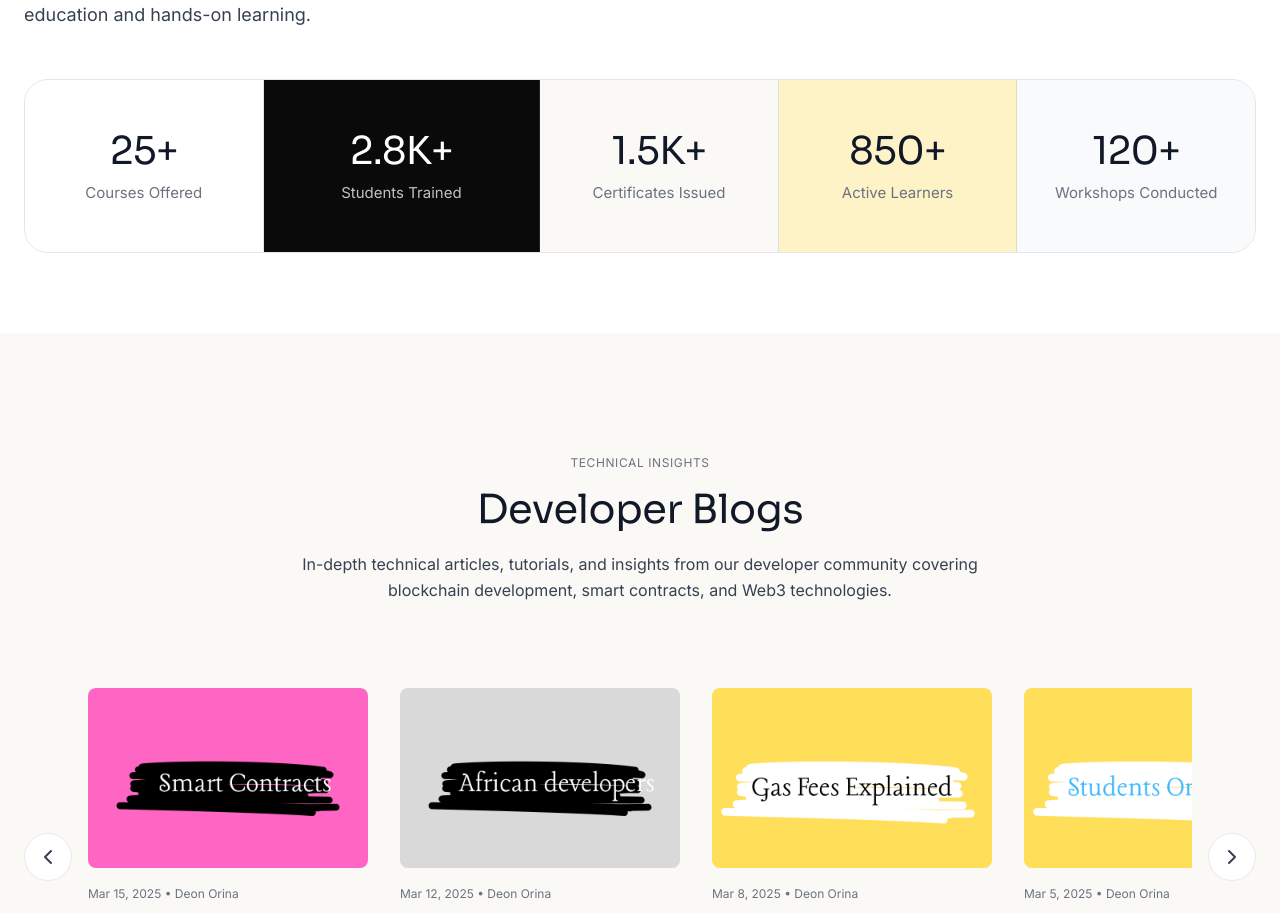
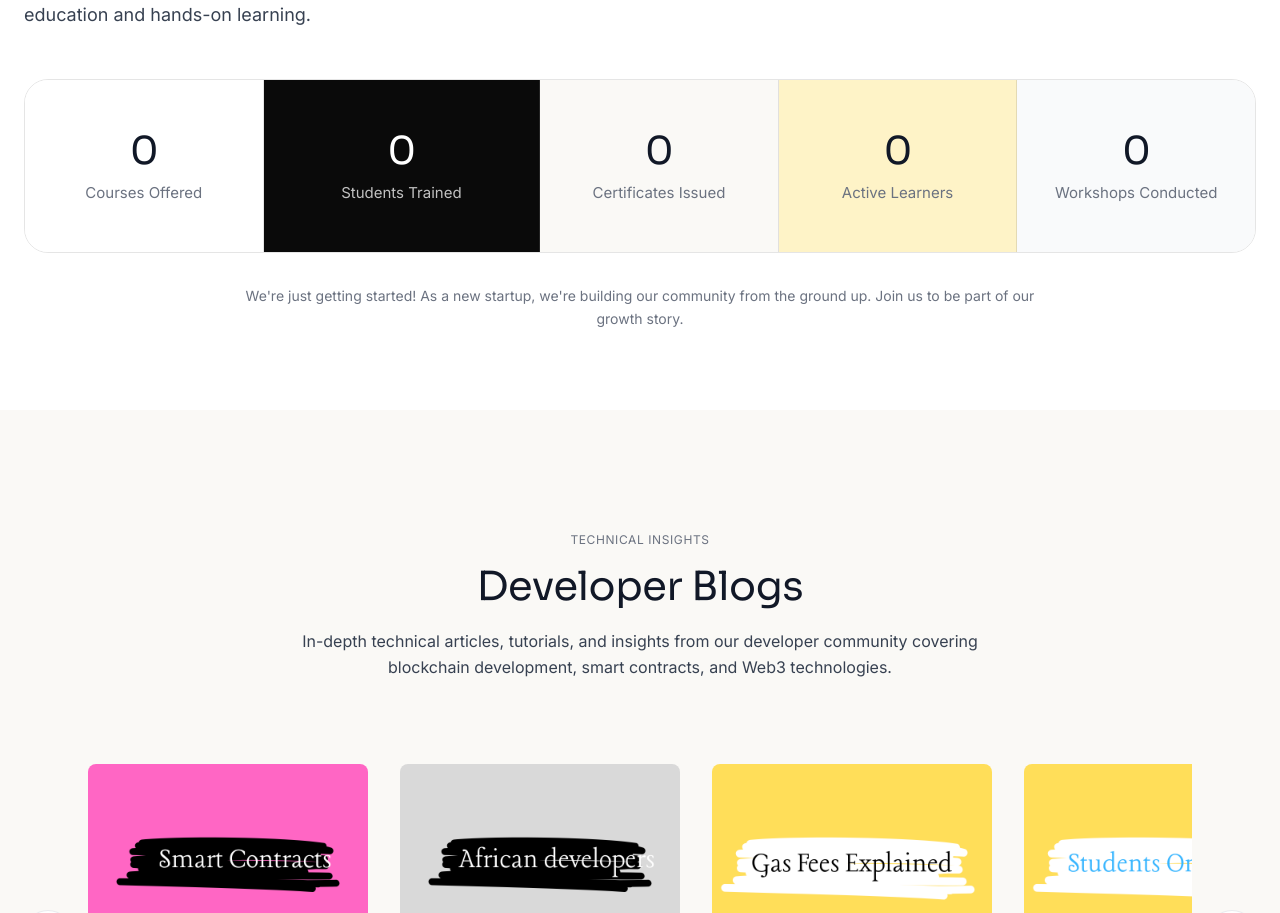
Before and after one commit to Deon62/cneo, a React (Vite) app: page /academy in a window 1280 px wide. Shown: the part 2480-3393 px from the top of the page. Built offline with nearby package versions, Linux system fonts and the light colour scheme.

Commit message:
added dynamic and real data

```diff
--- a/src/Academy.css
+++ b/src/Academy.css
@@ -916,6 +916,20 @@
   color: rgba(255, 255, 255, 0.75);
 }
 
+.stats-note {
+  font-family: 'Inter', sans-serif;
+  font-size: 0.875rem;
+  font-weight: 400;
+  color: #6B7280;
+  text-align: center;
+  margin-top: 32px;
+  max-width: 800px;
+  margin-left: auto;
+  margin-right: auto;
+  line-height: 1.6;
+  font-style: italic;
+}
+
 /* Responsive for Academy Stats Section */
 @media (max-width: 1024px) {
   .academy-stat-section {
--- a/src/App.jsx
+++ b/src/App.jsx
@@ -203,22 +203,23 @@ function App() {
         </div>
         <div className="snapshot-stats-card">
           <div className="snapshot-stat-section snapshot-stat-section-white">
-            <div className="stat-number">Growing community</div>
+            <div className="stat-number">0</div>
             <div className="stat-description">Active members building together</div>
           </div>
           <div className="snapshot-stat-section snapshot-stat-section-white">
-            <div className="stat-number">25+</div>
+            <div className="stat-number">0</div>
             <div className="stat-description">Events run</div>
           </div>
           <div className="snapshot-stat-section snapshot-stat-section-dark">
-            <div className="stat-number">15+</div>
+            <div className="stat-number">0</div>
             <div className="stat-description">Universities & partners involved</div>
           </div>
           <div className="snapshot-stat-section snapshot-stat-section-light">
-            <div className="stat-number">50+</div>
+            <div className="stat-number">0</div>
             <div className="stat-description">Projects built</div>
           </div>
         </div>
+        <p className="stats-note">We're just getting started! As a new startup, we're building our community from the ground up. Join us to be part of our growth story.</p>
       </section>
 
       {/* Courses Section */}
--- a/src/Community.css
+++ b/src/Community.css
@@ -1224,6 +1224,20 @@
   color: rgba(255, 255, 255, 0.75);
 }
 
+.stats-note {
+  font-family: 'Inter', sans-serif;
+  font-size: 0.875rem;
+  font-weight: 400;
+  color: #6B7280;
+  text-align: center;
+  margin-top: 32px;
+  max-width: 800px;
+  margin-left: auto;
+  margin-right: auto;
+  line-height: 1.6;
+  font-style: italic;
+}
+
 /* Responsive for Chapters Section */
 @media (max-width: 1024px) {
   .chapters-content {
--- a/src/Home.css
+++ b/src/Home.css
@@ -743,6 +743,20 @@
 .snapshot-stat-section-dark .stat-description {
   color: rgba(255, 255, 255, 0.75);
 }
+
+.stats-note {
+  font-family: 'Inter', sans-serif;
+  font-size: 0.875rem;
+  font-weight: 400;
+  color: #6B7280;
+  text-align: center;
+  margin-top: 32px;
+  max-width: 800px;
+  margin-left: auto;
+  margin-right: auto;
+  line-height: 1.6;
+  font-style: italic;
+}
 /* Courses Section */
 .courses-section {
   background: linear-gradient(135deg, #EFF6FF 0%, #F0F4FF 50%, #F5F7FA 100%);
--- a/src/pages/Academy.jsx
+++ b/src/pages/Academy.jsx
@@ -201,26 +201,27 @@ function Academy() {
           </div>
           <div className="academy-stats-card">
             <div className="academy-stat-section academy-stat-section-white">
-              <div className="academy-stat-number">25+</div>
+              <div className="academy-stat-number">0</div>
               <div className="academy-stat-label">Courses Offered</div>
             </div>
             <div className="academy-stat-section academy-stat-section-dark">
-              <div className="academy-stat-number">2.8K+</div>
+              <div className="academy-stat-number">0</div>
               <div className="academy-stat-label">Students Trained</div>
             </div>
             <div className="academy-stat-section academy-stat-section-light">
-              <div className="academy-stat-number">1.5K+</div>
+              <div className="academy-stat-number">0</div>
               <div className="academy-stat-label">Certificates Issued</div>
             </div>
             <div className="academy-stat-section academy-stat-section-accent">
-              <div className="academy-stat-number">850+</div>
+              <div className="academy-stat-number">0</div>
               <div className="academy-stat-label">Active Learners</div>
             </div>
             <div className="academy-stat-section academy-stat-section-white-alt">
-              <div className="academy-stat-number">120+</div>
+              <div className="academy-stat-number">0</div>
               <div className="academy-stat-label">Workshops Conducted</div>
             </div>
           </div>
+          <p className="stats-note">We're just getting started! As a new startup, we're building our community from the ground up. Join us to be part of our growth story.</p>
         </div>
       </section>
 
--- a/src/pages/Community.jsx
+++ b/src/pages/Community.jsx
@@ -149,18 +149,19 @@ function Community() {
           </div>
           <div className="chapters-stats-card">
             <div className="stat-section stat-section-white">
-              <div className="stat-number">50+</div>
+              <div className="stat-number">0</div>
               <div className="stat-label">Ambassadors</div>
             </div>
             <div className="stat-section stat-section-dark">
-              <div className="stat-number">120+</div>
+              <div className="stat-number">0</div>
               <div className="stat-label">Events Run</div>
             </div>
             <div className="stat-section stat-section-light">
-              <div className="stat-number">30+</div>
+              <div className="stat-number">0</div>
               <div className="stat-label">Projects Supported</div>
             </div>
           </div>
+          <p className="stats-note">We're just getting started! As a new startup, we're building our community from the ground up. Join us to be part of our growth story.</p>
           <div className="chapters-cta-wrapper">
             <a href="#" className="chapters-cta-button">
               Start a Chapter
--- a/src/pages/Contact.css
+++ b/src/pages/Contact.css
@@ -448,6 +448,20 @@
 
 .contact-stat-section-dark .contact-stat-label {
   color: rgba(255, 255, 255, 0.75);
+}
+
+.stats-note {
+  font-family: 'Inter', sans-serif;
+  font-size: 0.875rem;
+  font-weight: 400;
+  color: #6B7280;
+  text-align: center;
+  margin-top: 32px;
+  max-width: 800px;
+  margin-left: auto;
+  margin-right: auto;
+  line-height: 1.6;
+  font-style: italic;
 }
 
 /* Contact Page Responsive */
--- a/src/pages/Contact.jsx
+++ b/src/pages/Contact.jsx
@@ -240,22 +240,23 @@ function Contact() {
           {/* Community Stats Card */}
           <div className="contact-stats-card">
             <div className="contact-stat-section contact-stat-section-white">
-              <div className="contact-stat-number">850+</div>
+              <div className="contact-stat-number">0</div>
               <div className="contact-stat-label">Telegram Members</div>
             </div>
             <div className="contact-stat-section contact-stat-section-dark">
-              <div className="contact-stat-number">2.5K+</div>
+              <div className="contact-stat-number">0</div>
               <div className="contact-stat-label">Twitter Followers</div>
             </div>
             <div className="contact-stat-section contact-stat-section-light">
-              <div className="contact-stat-number">3.4K+</div>
+              <div className="contact-stat-number">0</div>
               <div className="contact-stat-label">All Platforms Combined</div>
             </div>
             <div className="contact-stat-section contact-stat-section-accent">
-              <div className="contact-stat-number">+25%</div>
+              <div className="contact-stat-number">0%</div>
               <div className="contact-stat-label">Growing Rate</div>
             </div>
           </div>
+          <p className="stats-note">We're just getting started! As a new startup, we're building our community from the ground up. Join us to be part of our growth story.</p>
         </div>
       </section>
 
```
